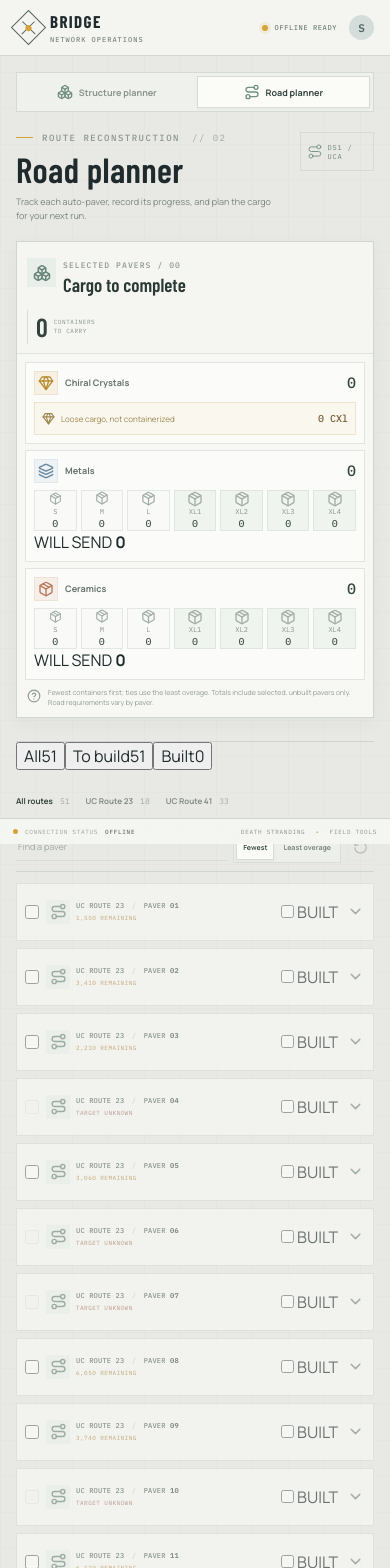
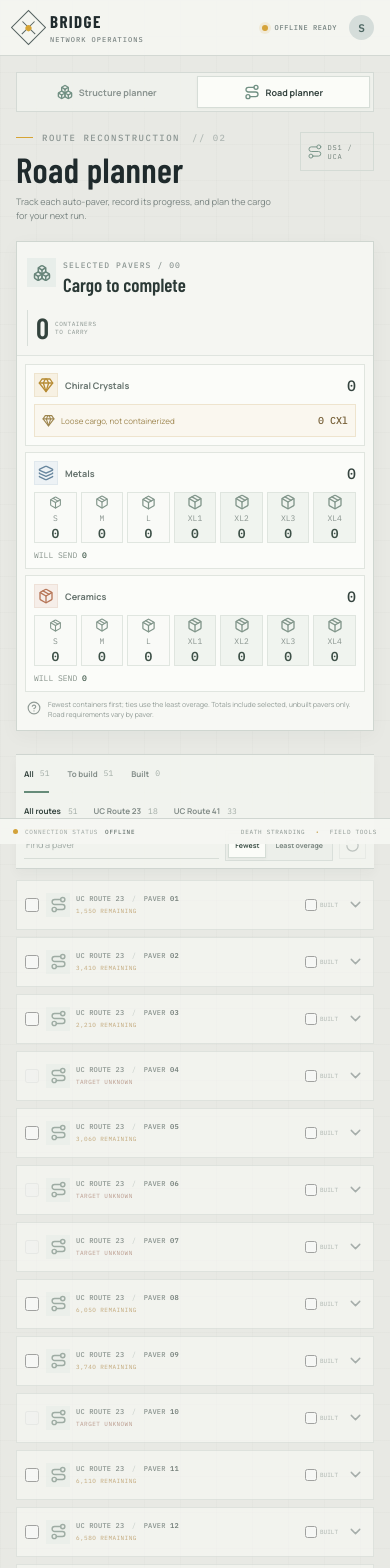
Before and after one commit to mateus-dias-cwb/DeathStrandingCompanion, a React (Vite) app: page / in a window 390 px wide. Shown: the top 1568 px of the page. Built offline with nearby package versions, Linux system fonts and the light colour scheme.

Commit message:
Compact paver cards and emphasize carry containers

```diff
--- a/src/road.css
+++ b/src/road.css
@@ -13,7 +13,7 @@
 .packing-goal-switch button:hover { color: #45544e; }
 .packing-goal-switch button.active { border-color: #d5ddd6; background: #fbfcf8; color: #3e5148; box-shadow: 0 1px 3px rgba(38, 49, 45, .05); }
 .container-total { display: flex; align-items: center; gap: 10px; padding: 5px 10px; border-left: 1px solid #d8ded9; }
-.container-total strong { color: #33433d; font: 600 30px/.9 var(--display); }
+.container-total strong { color: #33433d; font: 600 36px/.9 var(--display); }
 .container-total span { color: #89948f; font: 7px/1.45 var(--mono); letter-spacing: .55px; }
 .road-total-grid { display: grid; grid-template-columns: repeat(3, minmax(0, 1fr)); gap: 10px; padding: 12px; }
 .road-total-card { min-width: 0; padding: 11px 10px 10px; border: 1px solid #e0e5df; background: rgba(255, 255, 255, .48); }
@@ -23,17 +23,26 @@
 .material-gold { color: #b78c34; background: #f7f1e3; border-color: #eee4ce; }
 .material-blue { color: #67869e; background: #edf2f5; border-color: #e0e8ed; }
 .material-clay { color: #b77658; background: #f6eee9; border-color: #eee1d8; }
-.container-count-grid { display: grid; grid-template-columns: repeat(7, minmax(0, 1fr)); gap: 3px; margin-top: 11px; }
-.container-count { min-width: 0; min-height: 43px; display: flex; flex-direction: column; align-items: center; justify-content: center; gap: 1px; border: 1px solid #e4e8e3; background: #f9faf7; color: #7b8882; }
-.container-glyph { height: 15px; display: grid; place-items: center; color: #a3ada7; }
-.container-size { color: #89948f; font: 7px var(--mono); }
-.container-count b { color: #4a5853; font: 500 10px var(--mono); }
+.container-count-grid { display: grid; grid-template-columns: repeat(7, minmax(0, 1fr)); gap: 4px; margin-top: 10px; }
+.container-count { min-width: 0; min-height: 56px; display: flex; flex-direction: column; align-items: center; justify-content: center; gap: 2px; border: 1px solid #e0e6e0; background: #f9faf7; color: #7b8882; }
+.container-glyph { height: 18px; display: grid; place-items: center; color: #82968b; }
+.container-size { color: #89948f; font: 8px var(--mono); }
+.container-count b { color: #3e5148; font: 600 14px var(--mono); }
 .container-count.count-xl1, .container-count.count-xl2, .container-count.count-xl3, .container-count.count-xl4 { border-color: #dfe5df; background: #f0f4ef; }
+.summary-sent { display: flex; justify-content: space-between; gap: 5px; margin-top: 7px; color: #87938b; font: 8px var(--mono); }
+.summary-sent b { color: #4d6557; font-weight: 600; }
+.summary-sent strong { color: #a77a34; font-weight: 500; white-space: nowrap; }
 .loose-cargo-note { min-height: 43px; display: flex; flex-wrap: wrap; align-items: center; gap: 6px; margin-top: 11px; padding: 5px 7px; border: 1px solid #eee4ce; background: #faf7ef; color: #9d854e; font-size: 8px; }
 .loose-cargo-note b { margin-left: auto; color: #766038; font: 500 10px var(--mono); }
 .road-cargo-foot { display: flex; align-items: flex-start; gap: 7px; padding: 0 14px 12px; color: #919b96; font-size: 8px; line-height: 1.45; }
 .road-cargo-foot svg { flex: 0 0 auto; margin-top: 1px; }
-.road-list-toolbar { min-height: 48px; display: flex; align-items: stretch; justify-content: space-between; gap: 12px; margin-bottom: 11px; border-top: 1px solid #cfd5d0; border-bottom: 1px solid #cfd5d0; }
+.road-list-toolbar { position: sticky; top: 0; z-index: 3; min-height: 48px; display: flex; align-items: stretch; justify-content: space-between; gap: 12px; margin-bottom: 11px; border-top: 1px solid #cfd5d0; border-bottom: 1px solid #cfd5d0; background: rgba(241, 243, 238, .97); box-shadow: 0 5px 10px rgba(46, 60, 55, .035); }
+.build-status-tabs { display: flex; align-items: stretch; gap: 14px; }
+.build-status-tab { position: relative; display: flex; align-items: center; gap: 6px; padding: 0; border: 0; background: transparent; color: #838d89; cursor: pointer; font-size: 9px; font-weight: 700; white-space: nowrap; }
+.build-status-tab::after { position: absolute; right: 0; bottom: -1px; left: 0; height: 2px; background: transparent; content: ''; }
+.build-status-tab.active { color: #35443f; }
+.build-status-tab.active::after { background: #668b79; }
+.build-status-tab span { color: #a2aca6; font: 8px var(--mono); }
 .road-route-tabs { display: flex; align-items: stretch; gap: 18px; min-width: 0; }
 .road-route-tab { position: relative; display: flex; align-items: center; gap: 7px; padding: 0; border: 0; background: transparent; color: #838d89; cursor: pointer; font-size: 9px; font-weight: 700; white-space: nowrap; }
 .road-route-tab::after { position: absolute; right: 0; bottom: -1px; left: 0; height: 2px; background: transparent; content: ''; }
@@ -53,7 +62,8 @@
 .road-paver-card { border: 1px solid #d8ded8; background: rgba(249, 250, 247, .92); transition: border-color .15s, opacity .15s; }
 .road-paver-card:hover { border-color: #bdc9c1; }
 .road-paver-card.not-counted { opacity: .62; }
-.road-paver-row { min-height: 54px; display: flex; align-items: center; gap: 10px; padding: 0 11px; }
+.road-paver-card.is-built { border-color: #dce4dc; background: rgba(242, 246, 240, .9); }
+.road-paver-row { min-height: 48px; display: flex; align-items: center; gap: 9px; padding: 0 11px; }
 .road-inclusion { width: 17px; height: 17px; flex: 0 0 17px; display: grid; place-items: center; cursor: pointer; }
 .road-inclusion input { width: 14px; height: 14px; margin: 0; accent-color: #618273; cursor: pointer; }
 .road-inclusion input:disabled { cursor: not-allowed; opacity: .4; }
@@ -68,18 +78,21 @@
 .road-paver-cargo { min-width: 0; display: flex; flex: 1; flex-wrap: wrap; align-items: center; gap: 4px; }
 .road-paver-cargo > span { padding: 3px 5px; border: 1px solid #e2e7e2; background: #f3f6f2; color: #73817a; font: 7px var(--mono); white-space: nowrap; }
 .road-paver-cargo > .no-cargo { border-color: transparent; background: transparent; color: #a2aaa6; }
+.road-built-toggle { display: flex; flex: 0 0 auto; align-items: center; gap: 4px; color: #89958e; cursor: pointer; font: 7px var(--mono); }
+.road-built-toggle input { width: 13px; height: 13px; margin: 0; accent-color: #628575; cursor: pointer; }
+.is-built .road-built-toggle { color: #5e8972; }
 .road-expand { width: 25px; height: 25px; flex: 0 0 25px; }
 .road-delete { width: 25px; height: 25px; flex: 0 0 25px; color: #9c8b82; }
 .road-delete:hover { color: #a75948; }
 .road-paver-card:has(.road-paver-editor) .road-expand svg { transform: rotate(180deg); }
-.road-paver-editor { padding: 12px 14px 11px; border-top: 1px solid #e0e5df; background: #f6f7f3; animation: reveal .18s both; }
+.road-paver-editor { padding: 9px 11px 9px; border-top: 1px solid #e0e5df; background: #f6f7f3; animation: reveal .18s both; }
 .paver-label-fields { display: flex; gap: 14px; margin-bottom: 11px; }
 .paver-label-fields label { display: flex; align-items: center; gap: 6px; color: #98a29d; font: 7px var(--mono); }
 .paver-label-fields select { height: 25px; }
 .paver-label-fields input { width: 52px; height: 25px; padding: 0 5px; border: 1px solid #d9dfda; background: #fbfcf9; color: #4c5a54; text-align: right; font: 9px var(--mono); }
 .paver-target-warning { margin: -3px 0 8px; padding: 6px 8px; border-left: 2px solid #c99257; background: #f8f1e8; color: #96734a; font-size: 8px; line-height: 1.45; }
-.paver-resource-grid { display: grid; grid-template-columns: repeat(3, minmax(0, 1fr)); gap: 8px; }
-.paver-resource-card { min-width: 0; padding: 9px; border: 1px solid #e0e5df; background: #fbfcf9; }
+.paver-resource-grid { display: grid; grid-template-columns: repeat(3, minmax(0, 1fr)); gap: 6px; }
+.paver-resource-card { min-width: 0; padding: 7px; border: 1px solid #e0e5df; background: #fbfcf9; }
 .paver-resource-title { min-height: 25px; display: flex; align-items: center; gap: 6px; }
 .paver-resource-title .material-icon { width: 22px; height: 22px; flex-basis: 22px; }
 .paver-resource-title strong { color: #65726c; font-size: 8px; }
@@ -98,7 +111,7 @@
 .paver-container-plan > span { display: flex; flex: 0 0 auto; align-items: center; gap: 4px; color: #8b9791; font: 7px var(--mono); }
 .paver-container-plan > span svg { color: #82968b; }
 .paver-container-plan > div { display: flex; flex-wrap: wrap; justify-content: flex-end; gap: 3px; }
-.carry-size { padding: 3px 4px; border: 1px solid #e1e6e0; background: #f1f5ef; color: #718079; font: 7px var(--mono); white-space: nowrap; }
+.carry-size { padding: 4px 6px; border: 1px solid #dce5dc; background: #edf3ec; color: #60746a; font: 8px var(--mono); white-space: nowrap; }
 .carry-size i { color: #53675d; font-style: normal; }
 .loose-plan { padding-top: 5px; border-top: 1px dashed #ebe5d8; }
 .loose-plan > b { color: #857044; font: 500 8px var(--mono); }
@@ -127,7 +140,9 @@
   .planner-column, .manifest-panel { grid-column: 1; grid-row: auto; }
   .planner-mode-switch { grid-column: 1; }
   .road-planner { grid-column: 1; }
-  .road-list-toolbar { align-items: flex-start; flex-direction: column; padding-bottom: 8px; }
+  .road-list-toolbar { align-items: stretch; flex-direction: column; gap: 0; padding: 0 8px 7px; }
+  .build-status-tabs { min-height: 37px; gap: 18px; }
+  .build-status-tab { font-size: 8px; }
   .road-route-tabs { width: 100%; min-height: 38px; }
   .road-actions { width: 100%; flex-wrap: wrap; }
   .road-search { flex: 1 1 90px; }
@@ -149,13 +164,14 @@
   .packing-goal-switch { min-width: 0; }
   .packing-goal-switch button { min-height: 25px; padding: 0 6px; font-size: 7px; }
   .container-total { gap: 6px; padding-right: 0; padding-left: 8px; }
-  .container-total strong { font-size: 26px; }
+  .container-total strong { font-size: 29px; }
   .container-total span { font-size: 6px; }
   .road-total-grid { grid-template-columns: 1fr; gap: 6px; padding: 8px; }
   .road-total-card { padding: 8px; }
   .road-total-card-title { font-size: 9px; }
   .container-count-grid { gap: 4px; margin-top: 7px; }
-  .container-count { min-height: 38px; }
+  .container-count { min-height: 48px; }
+  .container-count b { font-size: 13px; }
   .loose-cargo-note { min-height: 33px; margin-top: 7px; }
   .road-cargo-foot { padding: 0 10px 9px; font-size: 7px; }
   .road-route-tabs { gap: 16px; overflow-x: auto; scrollbar-width: none; }
@@ -167,11 +183,13 @@
   .route-select-label > span { display: none; }
   .route-select-label select { max-width: 99px; }
   .add-paver-button { padding: 0 7px; font-size: 7px; }
-  .road-paver-row { min-height: 56px; gap: 6px; padding: 0 6px; }
+  .road-paver-row { min-height: 48px; gap: 6px; padding: 0 6px; }
   .road-paver-icon { width: 24px; height: 24px; flex-basis: 24px; }
   .road-paver-summary { min-width: 0; flex: 1 1 auto; }
   .road-paver-name { font-size: 7px; }
   .road-paver-status { font-size: 6px; }
+  .road-built-toggle { gap: 3px; font-size: 6px; }
+  .road-built-toggle input { width: 12px; height: 12px; }
   .paver-target-warning { margin-bottom: 7px; font-size: 7px; }
   .road-paver-cargo { display: none; }
   .road-expand, .road-delete { width: 23px; height: 23px; flex-basis: 23px; }
@@ -202,6 +220,6 @@
   .paver-sent-total b, .paver-sent-total i { font-size: 7px; }
   .paver-sent-total.loose-plan { gap: 3px; padding-top: 3px; }
   .paver-container-plan > span { font-size: 6px; }
-  .carry-size { padding: 2px 3px; font-size: 6px; }
+  .carry-size { padding: 3px 4px; font-size: 7px; }
   .road-source-note { flex-wrap: wrap; font-size: 6px; }
 }
```
